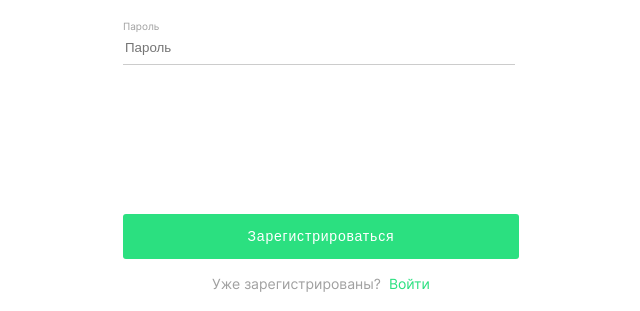
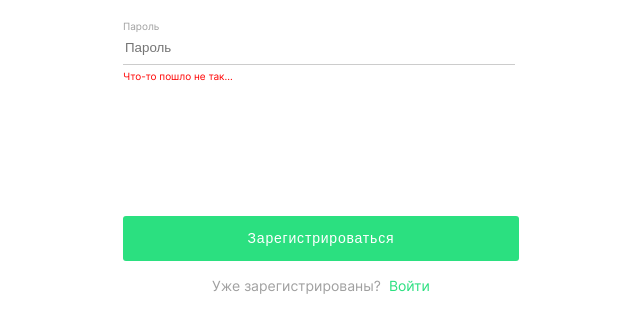
Before and after one commit to AndreiZhura/movies-explorer-frontend, a React (Create React App) app: page /signup in a window 1280 px wide. Shown: the part 323-634 px from the top of the page, without its empty margins (319-959 px from the left). Built offline with nearby package versions, Linux system fonts and the light colour scheme.

Commit message:
fix: начал делать заново доделал верстку Register

```diff
--- a/src/components/auth/Register/Register.js
+++ b/src/components/auth/Register/Register.js
@@ -34,14 +34,14 @@ function Register() {
           />
           <span className="auth-main__title">Пароль</span>
           <input
-            className="auth-main__input"
+            className="auth-main__input auth-main__input_bottom"
             id="password-input"
             required
             placeholder="Пароль"
             type="password"
             name="password-link"
-
           />
+          <span className="auth-main__error">Что-то пошло не так...</span>
           <button className='auth-main__button auth-main__button_register '>Зарегистрироваться</button>
           <p className='auth-main__text auth-main__text_register'>Уже зарегистрированы?
             <Link to="/signin" className='auth-main__text-button auth-main__text-button_register'>Войти
--- a/src/components/auth/auth.css
+++ b/src/components/auth/auth.css
@@ -66,7 +66,7 @@
 
 .auth-main__button_register {
     width: 101%;
-    margin-top: 124px;
+    margin-top: 134px;
 }
 
 .auth-main__button_login {
@@ -100,7 +100,16 @@
     opacity: 0.7;
 }
 
+.auth-main__input_bottom{
+    margin-bottom: 5px;
+    color: red;
+}
 
+.auth-main__error{
+    color: red;
+    font-size: 10px;
+    font-weight: 12.1px;
+}
 
 
 @media screen and (max-width:1279px) {
```
